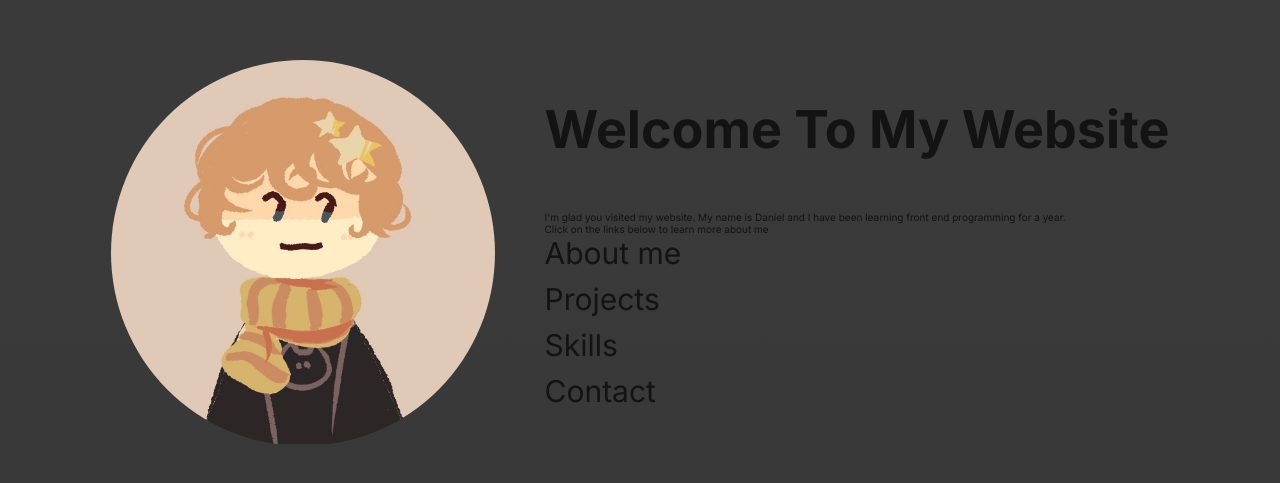
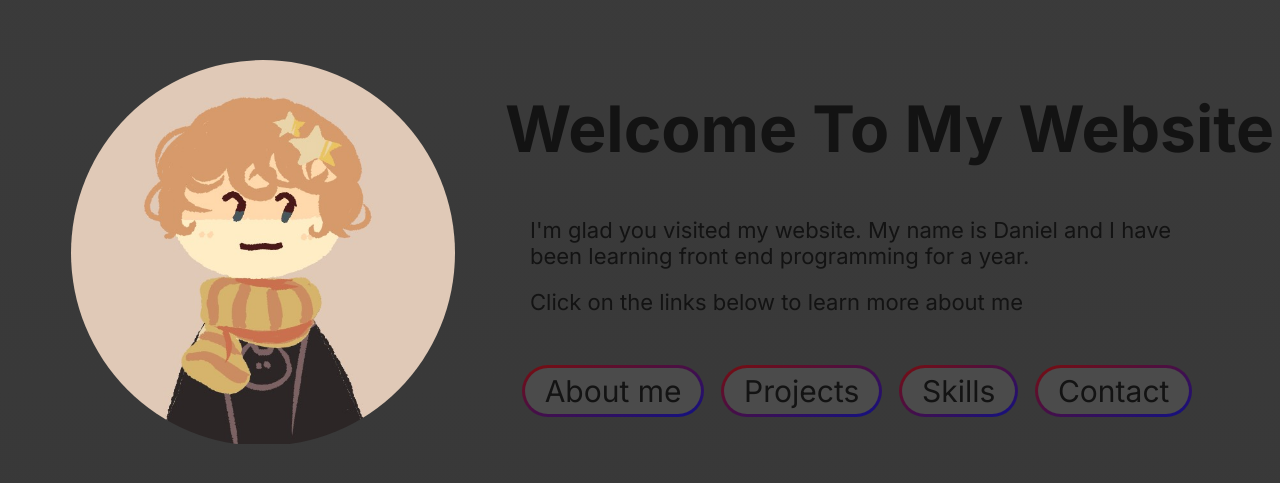
Before and after one commit to Biszku/Portfolio, a Next.js app: page / in a window 1280 px wide. Shown: the part 147-630 px from the top of the page. Built offline with nearby package versions, Linux system fonts and the light colour scheme.

Commit message:
added introduction and navigation styles

```diff
--- a/src/components/LandingPage/ScrollingSection/Sections/Welcome/Welcome.module.scss
+++ b/src/components/LandingPage/ScrollingSection/Sections/Welcome/Welcome.module.scss
@@ -9,6 +9,7 @@
   gap: 5rem;
   &_avatar {
     width: 30%;
+
     border-radius: 50%;
     overflow: hidden;
     &_avatar {
@@ -19,23 +20,55 @@
 }
 
 .text_Content {
+  width: 55%;
   display: flex;
   flex-direction: column;
   gap: 5rem;
+
   &_HeaderBox {
     &_Header {
-      font-size: 5.2rem;
+      font-size: 6.4rem;
+      text-align: center;
+      width: max-content;
       text-transform: capitalize;
+    }
+  }
+
+  &_introduction {
+    display: flex;
+    flex-direction: column;
+    gap: 5rem;
+    &_text_content {
+      padding: 0rem 0rem 0rem 2.5rem;
+      display: flex;
+      flex-direction: column;
+      gap: 2rem;
+      font-size: 2.2rem;
     }
   }
 }
 
 .navigationBox {
   display: flex;
-  flex-direction: column;
-  gap: 1rem;
+  align-items: center;
+  justify-content: space-evenly;
+
   &_item {
     font-size: 4.2rem;
     cursor: pointer;
+    background-image: linear-gradient(
+      to right bottom,
+      rgb(121, 14, 14),
+      rgb(17, 17, 131)
+    );
+    border-radius: 100rem;
+    padding: 0.3rem;
+
+    & span {
+      display: inline-block;
+      border-radius: 100rem;
+      background-color: #4b4b4b;
+      padding: 0.5rem 2rem;
+    }
   }
 }
```
